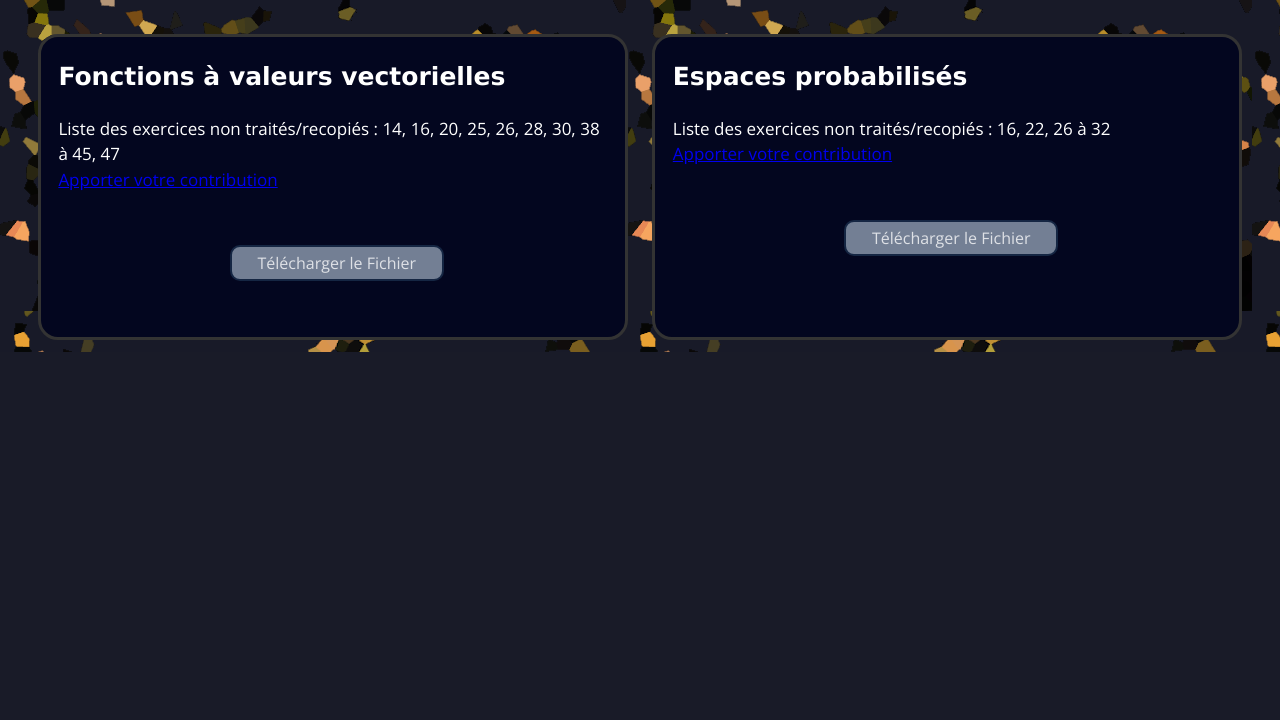
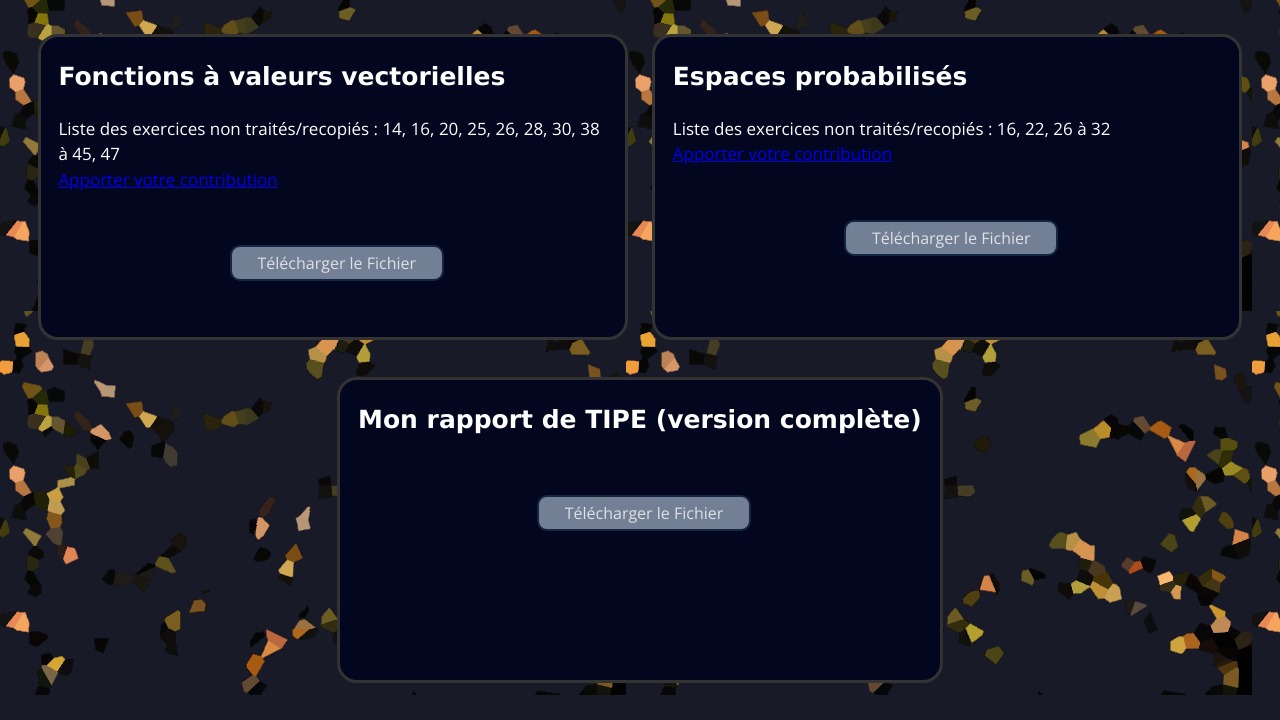
Before and after one commit to BehagueQuentin/BehagueQuentin.github.io, a plain HTML site: page Téléchargement/Téléchargement.html in a window 1280 px wide. Shown: the part 862-1582 px from the top of the page. Before the commit the page ends 1240 px from the top, so only its background shows below. Drawn offline with nearby package versions, Linux system fonts and the light colour scheme; files that its build step writes are made by us from their sources.

Commit message:
Update Téléchargement.html

```diff
--- a/Téléchargement/Téléchargement.html
+++ b/Téléchargement/Téléchargement.html
@@ -138,6 +138,12 @@
             </p>
             <br><br><div style="text-align: center;"><a href="./Espaces_probabilisés.pdf" class="bouton" style="text-decoration: none;">Télécharger le Fichier</a></div>
         </div></div>
+
+        <div class="container2">
+            <div class="marge1">
+            <h3>Mon rapport de TIPE (version complète)</h3>
+            <br><br><div style="text-align: center;"><a href="./TIPE_Résolution_de_puzzle.pdf" class="bouton" style="text-decoration: none;">Télécharger le Fichier</a></div>
+        </div></div>
 </div>
 </body>
 </html>
```
